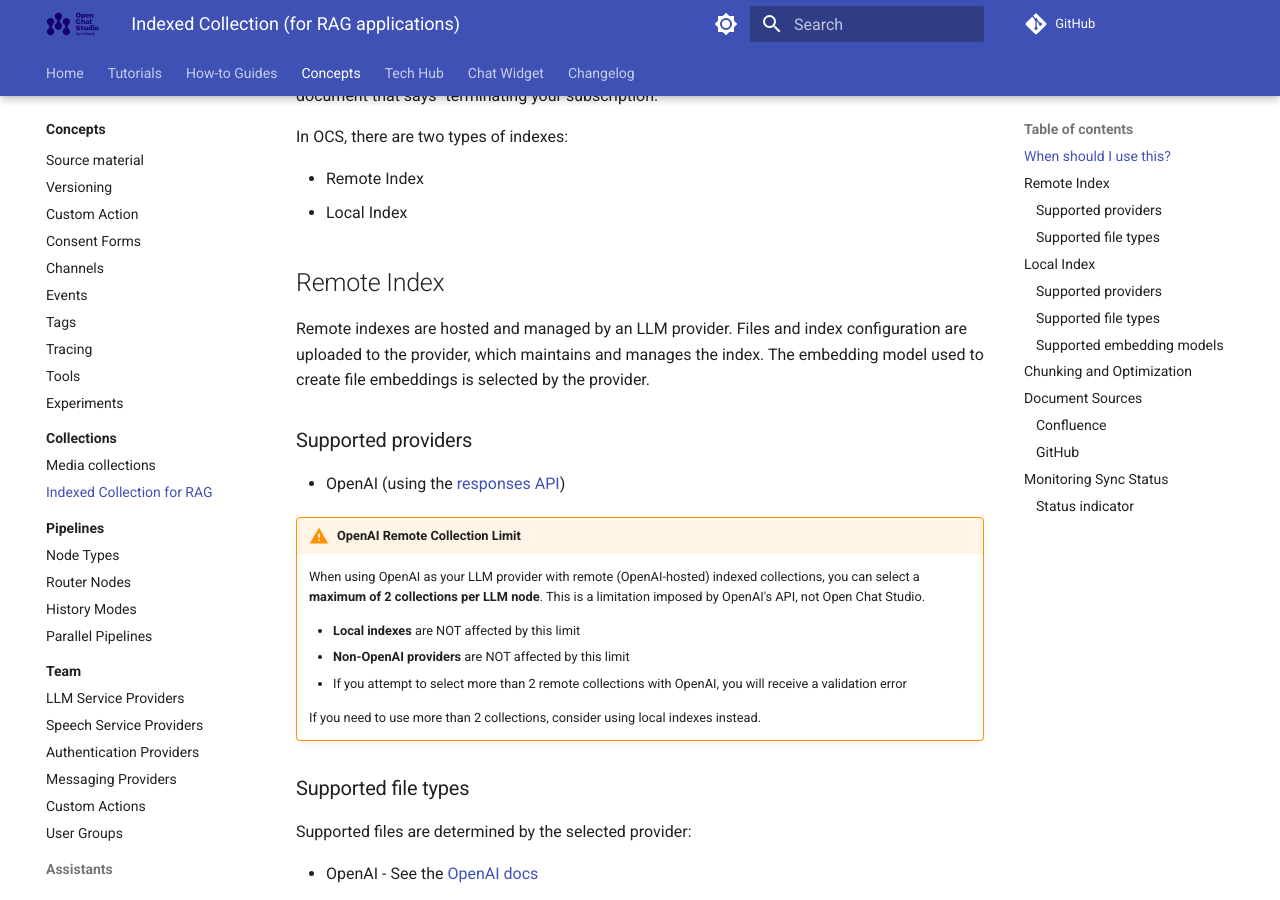
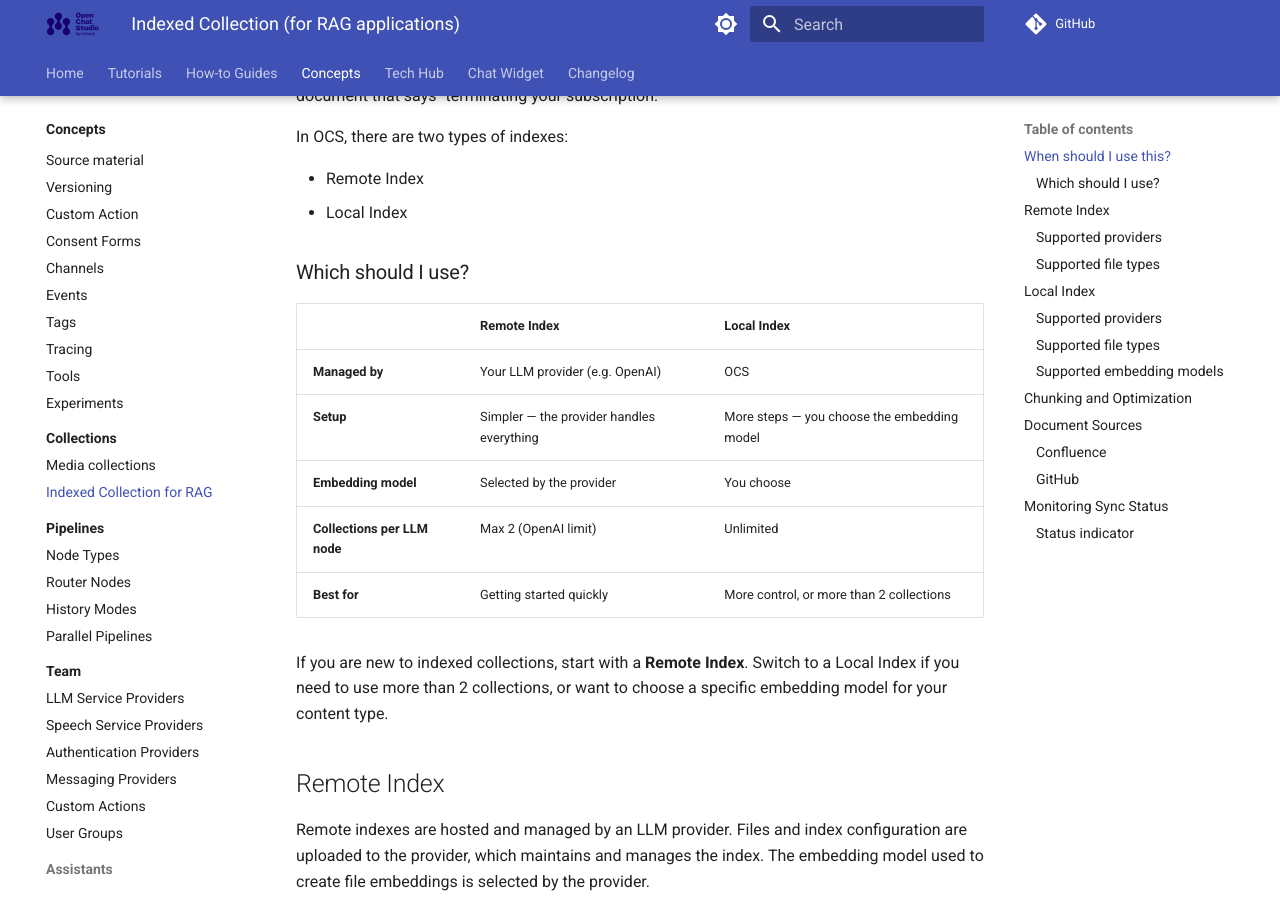
Before and after one commit to dimagi/open-chat-studio-docs, an MkDocs documentation site: the page built from docs/concepts/collections/indexed.md, in a window 1280 px wide and 900 px high, scrolled down 1001 px. Built offline with MkDocs 1.6.1 and Material for MkDocs 9.7.7, drawn with Linux system fonts in a browser that asks for light colours; a script that is not in the unit is left out; comment, search, counter and statistics services are not loaded.

Commit message:
"which should I choose?" guidance between the index types

```diff
--- a/docs/concepts/collections/indexed.md
+++ b/docs/concepts/collections/indexed.md
@@ -29,6 +29,18 @@
 
 - Remote Index
 - Local Index
+
+### Which should I use?
+
+| | Remote Index | Local Index |
+|---|---|---|
+| **Managed by** | Your LLM provider (e.g. OpenAI) | OCS |
+| **Setup** | Simpler — the provider handles everything | More steps — you choose the embedding model |
+| **Embedding model** | Selected by the provider | You choose |
+| **Collections per LLM node** | Max 2 (OpenAI limit) | Unlimited |
+| **Best for** | Getting started quickly | More control, or more than 2 collections |
+
+If you are new to indexed collections, start with a **Remote Index**. Switch to a Local Index if you need to use more than 2 collections, or want to choose a specific embedding model for your content type.
 
 ## Remote Index
 Remote indexes are hosted and managed by an LLM provider. Files and index configuration are uploaded to the provider, which maintains and manages the index. The embedding model used to create file embeddings is selected by the provider.
```
